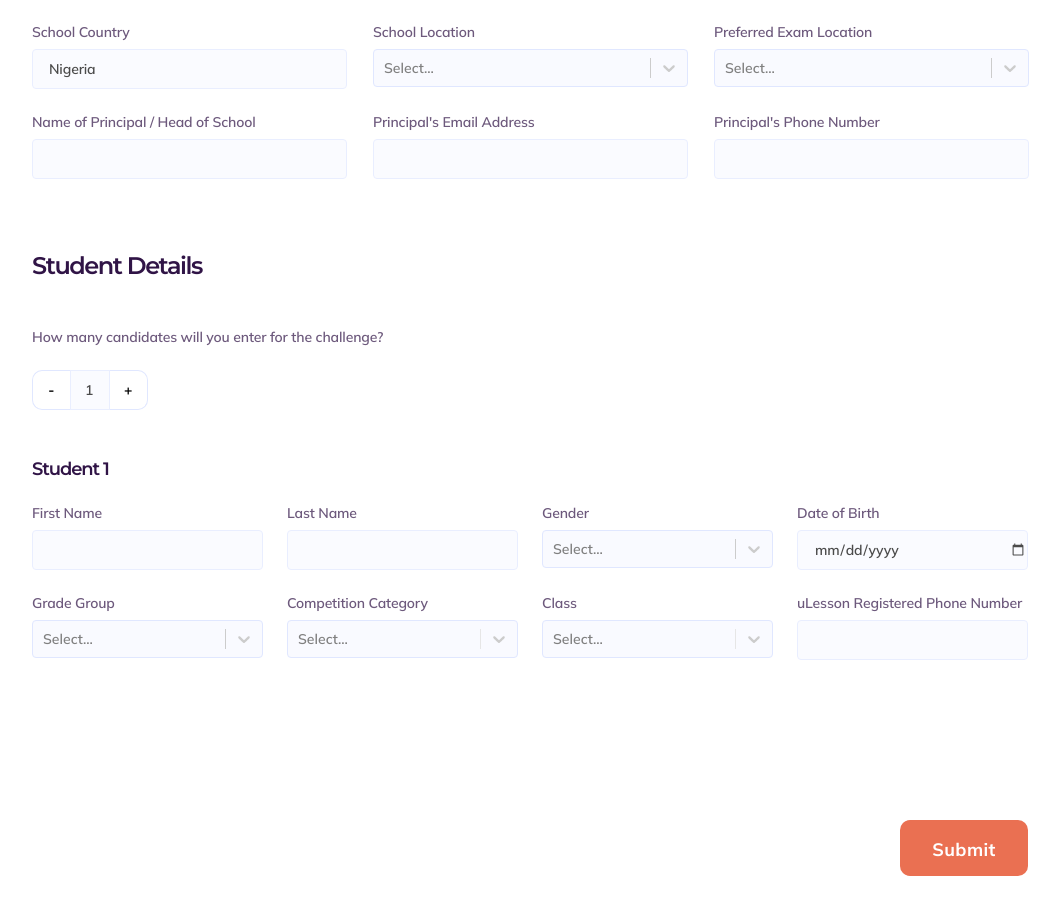
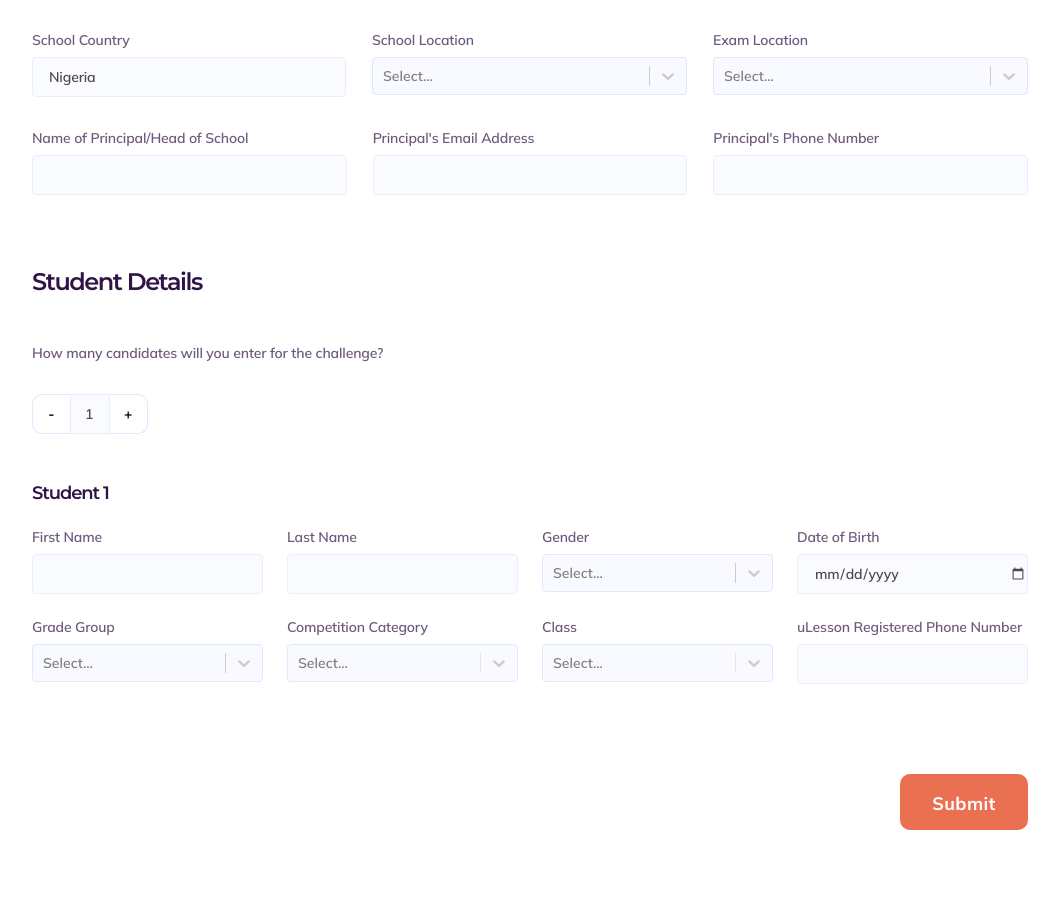
Before and after one commit to bharat1999/uLesson-Demo, a Next.js app: page /schoolRegister in a window 1280 px wide. Shown: the part 648-1562 px from the top of the page, without its empty margins (110-1170 px from the left). Built offline with nearby package versions, Linux system fonts and the light colour scheme.

Commit message:
added school register form validation

```diff
--- /dev/null
+++ b/components/SchoolRegisterForm.module.scss
@@ -0,0 +1,124 @@
+@import '../styles/app.scss';
+
+
+
+
+.mainContainer {
+    color:$black;
+    width: 996px;
+    margin:0 auto;
+    padding-bottom: 141px;
+}
+
+.container {
+    margin-top: 72px;
+}
+
+.heading {
+    font-size: 24px;
+}
+
+
+.row {
+    gap:26px;
+    margin-bottom: 32px;
+}
+
+
+
+.input {
+    width: 315px;
+    height: 40px;
+}
+
+
+
+.btnContainer {
+    margin-top: 90px;
+    display: flex;
+    position: relative;
+    justify-content: flex-end;
+}
+
+.btn {
+    font-size: 18px;
+    height: 56px;
+    width: 128px;
+    padding: 18px 32px;
+}
+
+.updateBtn {
+    margin-top: 48px;
+
+    .row {
+        gap:13px;
+    }
+
+    .btn {
+        margin: 0;
+        display: flex;
+        align-items: center;
+        justify-content: center;
+        padding: 0;
+        font-size: 14px;
+        width: 38px;
+        height: 40px;
+        background: #ffffff;
+        color: black;
+        border: 1px solid #E0E7FF;
+    }
+
+    .input {
+        margin: 0;
+        padding-left: 14px;
+        display: flex;
+        justify-content: center;
+        align-items: center;
+        width: 40px;
+        height: 40px;
+        margin: 0;
+        border-radius: 0;
+    }
+
+    .minus {
+        border-right: none;
+        border-top-right-radius: 0;
+        border-bottom-right-radius: 0;
+    }
+    .plus {
+        border-left: none;
+        border-top-left-radius: 0;
+        border-bottom-left-radius: 0;
+    }
+}
+
+.updateBtnContainer {
+    display: flex;
+    margin: 0;
+    height: 40px;
+    gap: 0;
+}
+
+.students {
+    margin-top: 48px;
+}
+
+
+@media only screen and (max-width:1100px) {
+    .mainContainer {
+        width: 90%;
+    }
+    .row {
+        flex-direction: column;
+        justify-content: center;
+        align-items: center;
+    }
+    .input {
+        width: 90vw;
+    }
+    .btnContainer {
+        justify-content: flex-start;
+        margin: 0;
+        left: -10px;
+    }
+}
--- /dev/null
+++ b/components/SchoolRegisterForm.tsx
@@ -0,0 +1,122 @@
+/* eslint-disable react/jsx-key */
+/* eslint-disable react/display-name */
+
+import { memo } from 'react'
+import { useState,useEffect } from 'react'
+import Dropdown from './Dropdown'
+import TextInput from './TextInput'
+import StudentRegisterCard from './StudentRegisterCard'
+import style from './SchoolRegisterForm.module.scss'
+
+interface form {
+    values:any,
+    errors:any,
+    onFieldChange:any,
+    onSubmit:any
+}
+
+
+
+  const examLocation = [
+    { value: "lagos", label: "Lagos" },
+    { value: "abuja", label: "Abuja" },
+  ];
+
+
+
+const SchoolRegisterForm = memo(({values,errors,onFieldChange,onSubmit}:form) =>  {
+
+
+    const [students,setStudents] = useState(1)
+    const [studentCard,setStudentCard] = useState([<StudentRegisterCard number='1'/>])
+
+    useEffect(()=> {
+        if(students==0)
+        {
+            setStudentCard([])
+            return;
+        }
+        var rows:JSX.Element[] = []
+        for(var i=1;i<=students;i++)
+        {
+            rows.push(<StudentRegisterCard number={i.toString()}/>)
+        }
+        setStudentCard(rows)
+    },[students])
+
+
+  return (
+  <form onSubmit={onSubmit} noValidate>
+    <div className={style.container}>
+        <div className={style.heading}>School Details</div>
+        <div className={style.formContainer}>
+            <div className={style.row}>
+                <TextInput label="School Name" fieldName='schoolName' type="text" width="996px" onChange={onFieldChange} hasError={errors.schoolName} errorMessage={"Please enter school name"} value={values.schoolName}/>
+            </div>
+            <div className={style.row}>
+                <TextInput
+                    label="School Country"
+                    fieldName='schoolCountry'
+                    value={values.schoolCountry}
+                    type='text'
+                    readonly={true}
+                    hasError={false}
+                    onChange={onFieldChange}
+                />
+                <Dropdown
+                    label="School Location"
+                        fieldName='schoolLocation'
+                    width="315px"
+                    options={examLocation}
+                    onFieldChange={onFieldChange}
+                    hasError={errors.schoolLocation}
+                    errorMessage="Please enter a valid school location"
+                />
+                <Dropdown
+                    label="Exam Location"
+                    fieldName='examLocation'
+                    width="315px"
+                    options={examLocation}
+                    onFieldChange={onFieldChange}
+                    hasError={errors.examLocation}
+                    errorMessage="Please enter a valid exam location"
+                />
+            </div>
+            <div className={style.row}>
+                <TextInput label="Name of Principal/Head of School" fieldName='principalName' type='text' value={values.principalName} onChange={onFieldChange} hasError={errors.principalName} errorMessage="Please enter the name of your principal / head of school"/>
+                <TextInput label="Principal's Email Address" fieldName='principalEmail' type='text' value={values.principalEmail} onChange={onFieldChange} hasError={errors.principalEmail} errorMessage="Please enter a valid email address"/>
+                <TextInput label="Principal's Phone Number" fieldName='principalTel' type='text' value={values.principalTel} onChange={onFieldChange} hasError={errors.principalTel} errorMessage="Please enter a valid phone number"/>
+            </div>
+        </div>
+    </div>
+    <div className={style.container}>
+        <div className={style.heading}>
+            Student Details
+        </div>
+        <div className={style.updateBtn}>
+            <div className={style.row}>
+                <div className={style.labelText}>How many candidates will you enter for the challenge?</div>
+            </div>
+            <div className={style.updateBtnContainer}>
+                <button type='button' className={style.btn + ' ' +style.minus} onClick={students==1?()=>{}:()=>{setStudents(students-1)}} >-</button>
+                <input className={style.input} type="text" name="" id="" value={students} readOnly/>
+                <button type='button' className={style.btn + ' ' + style.plus} onClick={()=>setStudents(students+1)}>+</button>
+            </div>
+        </div>
+    </div>
+    <div id='student' className={style.students}>
+        {studentCard}
+    </div>
+    <div className={style.btnContainer}>
+        <button
+            type="submit"
+            className={style.btn}
+        >
+            Submit
+        </button>
+    </div>
+  </form>
+  )
+})
+
+export default SchoolRegisterForm
--- a/components/StudentRegisterForm.tsx
+++ b/components/StudentRegisterForm.tsx
@@ -5,7 +5,7 @@ import { useState } from 'react'
 import Dropdown from './Dropdown'
 import TextInput from './TextInput'
 import DateInput from './DateInput'
-import style from './StudentRegisterForm.module.scss'
+import style from './SchoolRegisterForm.module.scss'
 
 interface form {
     values:any,
--- a/pages/schoolRegister.module.scss
+++ b/pages/schoolRegister.module.scss
@@ -43,57 +43,6 @@
     margin-top: 70px;
 }
 
-.updateBtn {
-    margin-top: 48px;
-
-    .row {
-        gap:13px;
-    }
-
-    .btn {
-        margin: 0;
-        display: flex;
-        align-items: center;
-        justify-content: center;
-        padding: 0;
-        font-size: 14px;
-        width: 38px;
-        height: 40px;
-        background: #ffffff;
-        color: black;
-        border: 1px solid #E0E7FF;
-    }
-
-    .input {
-        margin: 0;
-        padding-left: 14px;
-        display: flex;
-        justify-content: center;
-        align-items: center;
-        width: 40px;
-        height: 40px;
-        margin: 0;
-        border-radius: 0;
-    }
-
-    .minus {
-        border-right: none;
-        border-top-right-radius: 0;
-        border-bottom-right-radius: 0;
-    }
-    .plus {
-        border-left: none;
-        border-top-left-radius: 0;
-        border-bottom-left-radius: 0;
-    }
-}
-
-.updateBtnContainer {
-    display: flex;
-    margin: 0;
-    height: 40px;
-    gap: 0;
-}
 
 .students {
     margin-top: 48px;
--- a/pages/schoolRegister.tsx
+++ b/pages/schoolRegister.tsx
@@ -1,12 +1,13 @@
 /* eslint-disable react/jsx-key */
-import { useEffect, useState } from 'react'
+import { useCallback,useEffect, useState } from 'react'
 import style from './schoolRegister.module.scss'
 import RegistrationRules from '../components/RegistrationRules'
 import RegistrationTop from '../components/RegistrationTop'
 import StudentRegisterCard from '../components/StudentRegisterCard'
-import TextInput from '../components/TextInput'
-import Dropdown from '../components/Dropdown'
+import update from 'immutability-helper'
+import SchoolRegisterForm from '../components/SchoolRegisterForm'
 import Router, { useRouter } from 'next/router'
+import * as yup from "yup"
 
 
 const data = {
@@ -19,93 +20,108 @@ const data = {
         'Please ensure that the mobile number provided for each student is the same as the contact they registered on the uLesson app.']
 }
 
-
-const examLocation = [
-    {value:'lagos',label:'Lagos'},
-    {value:'abuja',label:'Abuja'}
-]
+const formSchema = yup.object().shape({
+    schoolName:yup.string().required(),
+    examLocation:yup.string().required(),
+    schoolLocation:yup.string().required(),
+    principalName:yup.string().required(),
+    principalEmail:yup.string().email().required(),
+    principalTel:yup.string().required(),
+  });
 
 
 export default function SchoolRegister() {
     const [modalOpen,setModalOpen] = useState(false)
-    const [students,setStudents] = useState(1)
-    const [studentCard,setStudentCard] = useState([<StudentRegisterCard number='1'/>])
 
-    useEffect(()=> {
-        if(students==0)
-        {
-            setStudentCard([])
-            return;
-        }
-        var rows:JSX.Element[] = []
-        for(var i=1;i<=students;i++)
-        {
-            rows.push(<StudentRegisterCard number={i.toString()}/>)
-        }
-        setStudentCard(rows)
-    },[students])
 
     const router = useRouter()
+
+    const [values,setValues ] = useState({
+        schoolName:'',
+        examLocation:'',
+        schoolLocation:'',
+        schoolCountry:'Nigeria',
+        principalName:'',
+        principalEmail:'',
+        principalTel:''
+      })
+
+      // state for erros
+      const [errors,setErrors] = useState({
+
+        schoolName:false,
+        examLocation:false,
+        schoolLocation:false,
+        schoolCountry:false,
+        principalName:false,
+        principalEmail:false,
+        principalTel:false
+      })
+
+
+      // Create handler for input change event:
+      const onFieldChange = useCallback((fieldName:any, value:any) => {
+        setValues((prevValues) =>
+          update(prevValues, {
+            [fieldName]: {
+              $set: value,
+            },
+          })
+        )
+      }, [])
+
+      // fucntion to go to page
+
+
+      // Create handler for form submit event:
+      const onSubmit = useCallback(
+        async (event:any) => {
+          // Prevent form from submitting:
+          event.preventDefault()
+          // Check the schema if form is valid:
+          const isFormValid = await formSchema.isValid(values, {
+            abortEarly: false, // Prevent aborting validation after first error
+          })
+
+          console.log(values)
+
+          if (isFormValid) {
+            // If form is valid, continue submission.
+            router.push('/successfulSchool')
+
+          }
+          else {
+            // If form is not valid, check which fields are incorrect:
+            formSchema.validate(values, { abortEarly: false }).catch((err) => {
+              // Collect all errors in { fieldName: boolean } format:
+              const errors = err.inner.reduce((acc: any, error: { path: any; }) => {
+                return {
+                  ...acc,
+                  [error.path]: true,
+                }
+              }, {})
+
+              console.log(errors)
+
+              // Update form errors state:
+              setErrors((prevErrors) =>
+                update(prevErrors, {
+                  $set: errors,
+                })
+              )
+            })
+          }
+        },
+        [router, values]
+      )
+
+
     return (
         <div className={(modalOpen==true?style.dark:'')}>
             <div className={style.mainContainer}>
                 <RegistrationTop modalOpen={modalOpen} setOpenModal={setModalOpen} heading='Are you sure you want to cancel your registration?' subheading='Kindly confirm if you want to cancel the registration process.' btnText='Back to Registration'/>
                 <RegistrationRules heading={data.heading} data={data.data}/>
-                <form action="">
-                    <div className={style.container}>
-                        <div className={style.heading}>
-                            School Details
-                        </div>
-                        <div className={style.formContainer}>
-                            <div className={style.row}>
-                                <TextInput label='School Name' width='996px'/>
-                            </div>
-                            <div className={style.row}>
-                                <div className={style.col}>
-                                    <TextInput label='School Country' value={'Nigeria'} readonly={true}/>
-                                </div>
-                                <div className={style.col}>
-                                    <Dropdown label="School Location"options={examLocation}/>
-                                </div>
-                                <div className={style.col}>
-                                    <Dropdown label="Preferred Exam Location" options={examLocation}/>
-                                </div>
-                            </div>
-                            <div className={style.row}>
-                                <div className={style.col}>
-                                    <TextInput label='Name of Principal / Head of School'/>
-                                </div>
-                                <div className={style.col}>
-                                    <TextInput label="Principal's Email Address"/>
-                                </div>
-                                <div className={style.col}>
-                                    <TextInput label="Principal's Phone Number"/>
-                                </div>
-                            </div>
-                        </div>
-                    </div>
-                    <div className={style.container}>
-                        <div className={style.heading}>
-                            Student Details
-                        </div>
-                        <div className={style.updateBtn}>
-                            <div className={style.row}>
-                                <div className={style.labelText}>How many candidates will you enter for the challenge?</div>
-                            </div>
-                            <div className={style.updateBtnContainer}>
-                                <button type='button' className={style.btn + ' ' +style.minus} onClick={students==1?()=>{}:()=>{setStudents(students-1)}} >-</button>
-                                <input className={style.input} type="text" name="" id="" value={students} readOnly/>
-                                <button type='button' className={style.btn + ' ' + style.plus} onClick={()=>setStudents(students+1)}>+</button>
-                            </div>
-                        </div>
-                    </div>
-                    <div id='student' className={style.students}>
-                        {studentCard}
-                    </div>
-                </form>
-                <div className={style.btnContainer}>
-                    <button type='button' className={style.btn} onClick={()=> router.push('/successfulSchool')}>Submit</button>
-                </div>
+                <SchoolRegisterForm values={values} errors={errors} onFieldChange={onFieldChange} onSubmit={onSubmit}/>
             </div>
         </div>
     )
--- a/pages/studentRegister.tsx
+++ b/pages/studentRegister.tsx
@@ -12,13 +12,7 @@ import {date,object} from "yup"
 import { parse, isDate } from "date-fns";
 import Router,{ useRouter } from "next/router";
 
-function parseDateString(value:Date, originalValue:string) {
-  const parsedDate = isDate(originalValue)
-    ? originalValue
-    : parse(originalValue, "yyyy-MM-dd", new Date());
 
-  return parsedDate;
-}
 
 const today = new Date();
 
```
